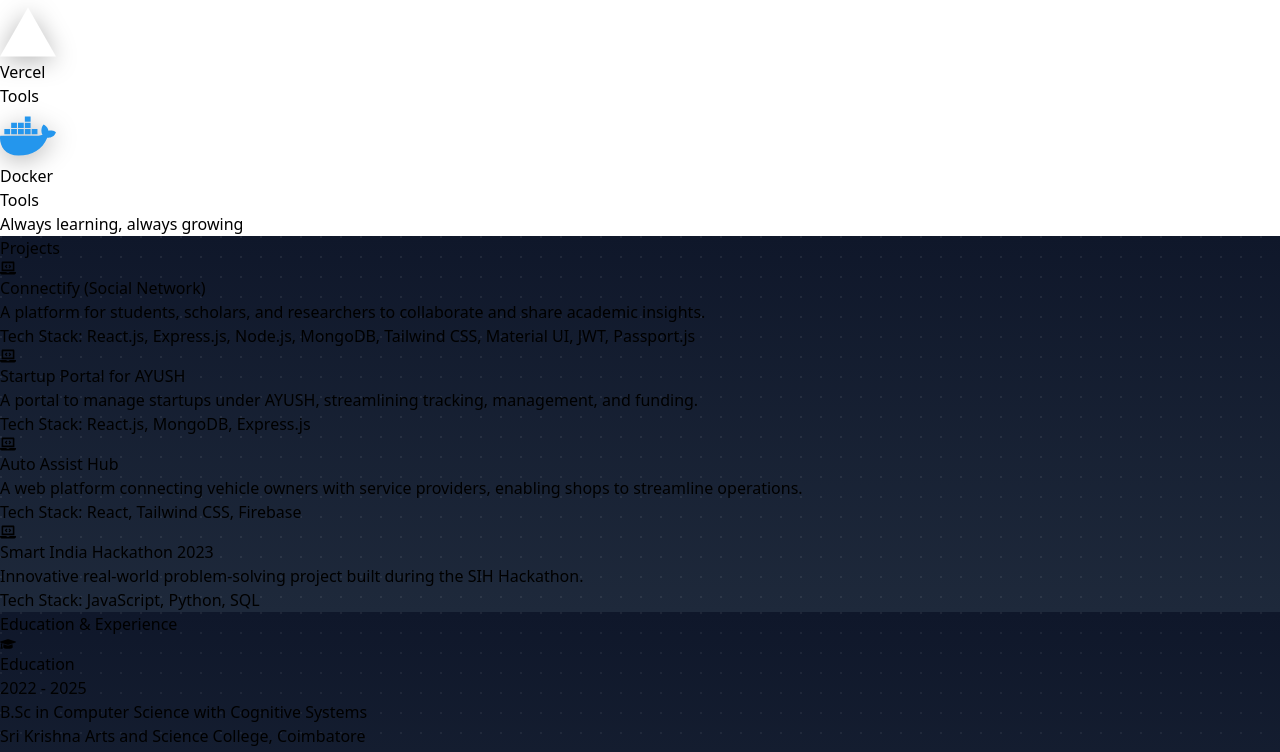
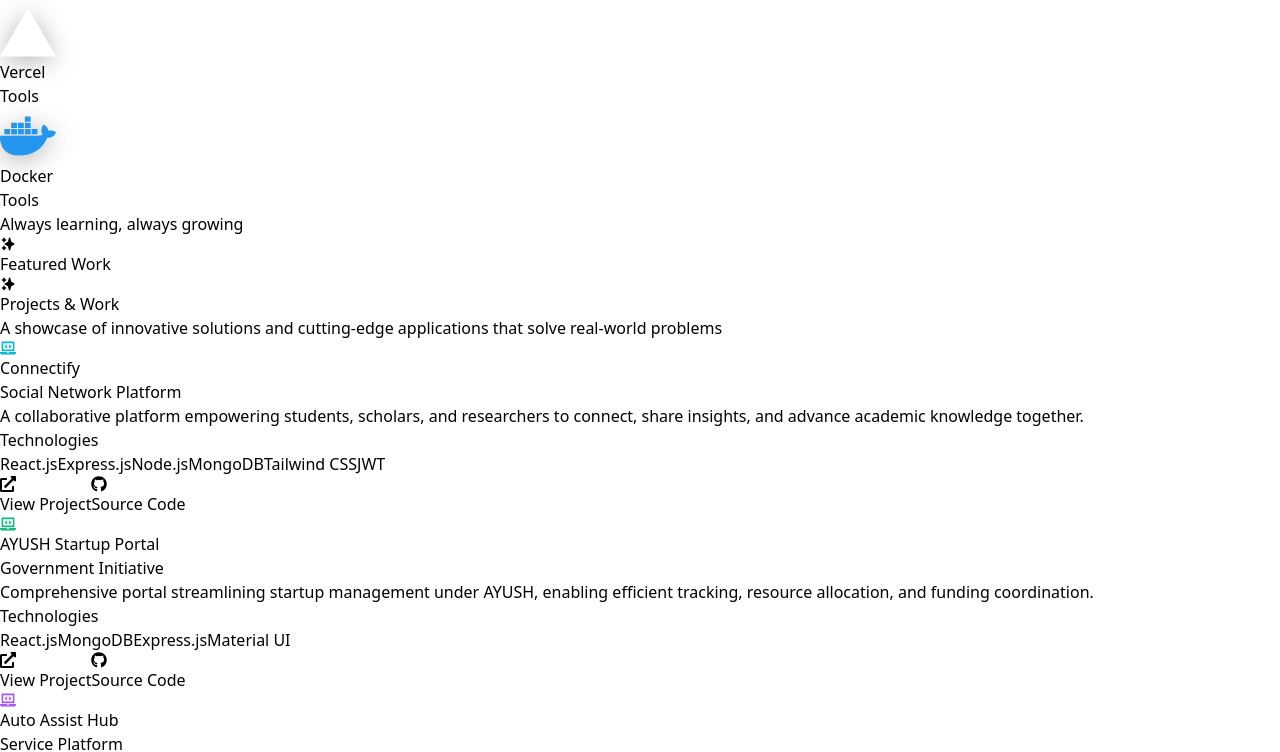
Before and after one commit to Sathyanarayanansakthi/my_site, a React (Vite) app: page / in a window 1280 px wide. Shown: the part 2004-2756 px from the top of the page. Built offline with nearby package versions, Linux system fonts and the light colour scheme.

Commit message:
Update Project.jsx

```diff
--- a/src/components/Project.jsx
+++ b/src/components/Project.jsx
@@ -1,100 +1,295 @@
 import { useRef } from "react";
-import { motion, AnimatePresence, useInView } from "framer-motion";
-import { FaLaptopCode } from "react-icons/fa";
+import { motion, useInView } from "framer-motion";
+import { FaLaptopCode, FaExternalLinkAlt, FaGithub } from "react-icons/fa";
+import { HiSparkles } from "react-icons/hi";
 
 // Projects Data
 const projectsData = [
   {
-    title: "Connectify (Social Network)",
+    title: "Connectify",
+    subtitle: "Social Network Platform",
     description:
-      "A platform for students, scholars, and researchers to collaborate and share academic insights.",
-    techStack:
-      "React.js, Express.js, Node.js, MongoDB, Tailwind CSS, Material UI, JWT, Passport.js",
+      "A collaborative platform empowering students, scholars, and researchers to connect, share insights, and advance academic knowledge together.",
+    techStack: ["React.js", "Express.js", "Node.js", "MongoDB", "Tailwind CSS", "JWT"],
+    gradient: "from-blue-500/20 to-cyan-500/20",
+    iconColor: "#06B6D4",
   },
   {
-    title: "Startup Portal for AYUSH",
+    title: "AYUSH Startup Portal",
+    subtitle: "Government Initiative",
     description:
-      "A portal to manage startups under AYUSH, streamlining tracking, management, and funding.",
-    techStack: "React.js, MongoDB, Express.js",
+      "Comprehensive portal streamlining startup management under AYUSH, enabling efficient tracking, resource allocation, and funding coordination.",
+    techStack: ["React.js", "MongoDB", "Express.js", "Material UI"],
+    gradient: "from-green-500/20 to-emerald-500/20",
+    iconColor: "#10B981",
   },
   {
     title: "Auto Assist Hub",
+    subtitle: "Service Platform",
     description:
-      "A web platform connecting vehicle owners with service providers, enabling shops to streamline operations.",
-    techStack: "React, Tailwind CSS, Firebase",
+      "Innovative web platform bridging vehicle owners and service providers, revolutionizing automotive maintenance workflows and customer experience.",
+    techStack: ["React", "Tailwind CSS", "Firebase", "Real-time DB"],
+    gradient: "from-purple-500/20 to-pink-500/20",
+    iconColor: "#A855F7",
   },
   {
     title: "Smart India Hackathon 2023",
+    subtitle: "Hackathon Project",
     description:
-      "Innovative real-world problem-solving project built during the SIH Hackathon.",
-    techStack: "JavaScript, Python, SQL",
+      "Award-winning solution addressing real-world challenges through innovative technology integration and creative problem-solving methodologies.",
+    techStack: ["JavaScript", "Python", "SQL", "Data Analytics"],
+    gradient: "from-orange-500/20 to-red-500/20",
+    iconColor: "#F97316",
   },
 ];
 
 // Animation Variants
+const containerVariants = {
+  hidden: { opacity: 0 },
+  visible: {
+    opacity: 1,
+    transition: {
+      staggerChildren: 0.15,
+      delayChildren: 0.2,
+    },
+  },
+};
+
 const projectVariants = {
-  hidden: { opacity: 0, y: 50 },
-  visible: (i) => ({
+  hidden: { opacity: 0, y: 50, scale: 0.9 },
+  visible: {
     opacity: 1,
     y: 0,
-    transition: { delay: i * 0.2, type: "spring", stiffness: 100 },
-  }),
+    scale: 1,
+    transition: {
+      type: "spring",
+      stiffness: 80,
+      damping: 15,
+    },
+  },
 };
 
 // Component
 const Projects = () => {
   const ref = useRef(null);
-  const isInView = useInView(ref, { once: true });
+  const isInView = useInView(ref, { once: true, margin: "-100px" });
 
   return (
     <div
       ref={ref}
-      className="min-h-screen py-16 px-6 sm:px-10 text-white"
+      className="relative min-h-screen py-20 px-6 overflow-hidden bg-slate-950"
+    >
+      {/* Animated Background Elements */}
+      <div className="absolute inset-0 overflow-hidden">
+        <motion.div
+          className="absolute w-96 h-96 bg-indigo-600/20 rounded-full blur-3xl -top-48 -right-48"
+          animate={{
+            scale: [1, 1.3, 1],
+            opacity: [0.3, 0.5, 0.3],
+          }}
+          transition={{
+            duration: 10,
+            repeat: Infinity,
+            ease: "easeInOut",
+          }}
+        />
+        <motion.div
+          className="absolute w-96 h-96 bg-purple-600/20 rounded-full blur-3xl bottom-0 -left-48"
+          animate={{
+            scale: [1.3, 1, 1.3],
+            opacity: [0.5, 0.3, 0.5],
+          }}
+          transition={{
+            duration: 10,
+            repeat: Infinity,
+            ease: "easeInOut",
+            delay: 2,
+          }}
+        />
+      </div>
+
+      {/* Grid Pattern */}
+      <div
+        className="absolute inset-0 opacity-10"
         style={{
           backgroundImage: `
-          linear-gradient(to bottom, #0f172a, #1e293b),
-          radial-gradient(circle at 1px 1px, rgba(255, 255, 255, 0.07) 1px, transparent 0)
+            linear-gradient(rgba(99, 102, 241, 0.3) 1px, transparent 1px),
+            linear-gradient(90deg, rgba(99, 102, 241, 0.3) 1px, transparent 1px)
           `,
-        backgroundSize: "100% 100%, 20px 20px",
-        backgroundBlendMode: "overlay",
+          backgroundSize: "50px 50px",
         }}
-    >
-      <AnimatePresence>
-        <motion.h3
+      />
+
+      {/* Content */}
+      <div className="relative z-10 max-w-7xl mx-auto">
+        {/* Header Section */}
+        <motion.div
           initial={{ opacity: 0, y: -30 }}
           animate={{ opacity: 1, y: 0 }}
-          transition={{ duration: 0.8, ease: "easeOut" }}
-          className="text-4xl sm:text-5xl font-bold text-center mb-12 text-teal-300"
+          transition={{ duration: 0.8, ease: [0.22, 1, 0.36, 1] }}
+          className="text-center mb-20"
         >
-          Projects
-        </motion.h3>
+          <motion.div
+            initial={{ opacity: 0, scale: 0.9 }}
+            animate={{ opacity: 1, scale: 1 }}
+            transition={{ duration: 0.5, delay: 0.2 }}
+            className="inline-flex items-center gap-2 mb-6"
+          >
+            <HiSparkles className="text-yellow-400 text-xl" />
+            <span className="px-4 py-2 text-sm font-medium text-indigo-300 border rounded-full bg-indigo-950/50 border-indigo-500/30 backdrop-blur-sm">
+              Featured Work
+            </span>
+            <HiSparkles className="text-yellow-400 text-xl" />
+          </motion.div>
 
-        <div className="grid md:grid-cols-2 gap-8 max-w-6xl mx-auto">
+          <h2 className="text-5xl md:text-6xl lg:text-7xl font-black bg-gradient-to-r from-white via-indigo-200 to-purple-200 bg-clip-text text-transparent mb-6">
+            Projects & Work
+          </h2>
+
+          <p className="text-lg md:text-xl text-slate-400 max-w-3xl mx-auto">
+            A showcase of innovative solutions and cutting-edge applications that solve real-world problems
+          </p>
+        </motion.div>
+
+        {/* Projects Grid */}
+        <motion.div
+          variants={containerVariants}
+          initial="hidden"
+          animate={isInView ? "visible" : "hidden"}
+          className="grid md:grid-cols-2 gap-8"
+        >
           {projectsData.map((project, index) => (
             <motion.div
               key={index}
-              initial="hidden"
-              animate={isInView ? "visible" : "hidden"}
-              custom={index}
               variants={projectVariants}
-              whileHover={{ scale: 1.03 }}
-              className="relative border border-teal-500/30 bg-white/5 backdrop-blur-xl p-6 rounded-2xl shadow-xl transition-transform hover:border-teal-400"
+              className="group relative"
             >
-              <div className="flex items-center gap-4 mb-3">
-                <FaLaptopCode className="text-teal-300 text-3xl" />
-                <h5 className="text-2xl font-semibold text-white">
+              {/* Glow Effect */}
+              <div
+                className="absolute inset-0 rounded-3xl blur-2xl opacity-0 group-hover:opacity-100 transition-opacity duration-700"
+                style={{
+                  background: `linear-gradient(135deg, ${project.iconColor}40, transparent)`,
+                }}
+              />
+
+              {/* Card */}
+              <motion.div
+                whileHover={{ y: -8 }}
+                transition={{ type: "spring", stiffness: 300, damping: 20 }}
+                className="relative h-full backdrop-blur-xl bg-gradient-to-br from-slate-900/90 to-slate-800/50 border border-white/10 p-8 rounded-3xl shadow-2xl overflow-hidden group-hover:border-white/20 transition-all duration-300"
+              >
+                {/* Gradient Background */}
+                <div className={`absolute inset-0 bg-gradient-to-br ${project.gradient} opacity-0 group-hover:opacity-100 transition-opacity duration-500`} />
+
+                {/* Shimmer Effect */}
+                <div className="absolute inset-0 opacity-0 group-hover:opacity-100 transition-opacity duration-700">
+                  <div className="absolute inset-0 bg-gradient-to-r from-transparent via-white/5 to-transparent -translate-x-full group-hover:translate-x-full transition-transform duration-1000" />
+                </div>
+
+                {/* Content */}
+                <div className="relative z-10">
+                  {/* Header */}
+                  <div className="flex items-start justify-between mb-6">
+                    <div className="flex items-center gap-4">
+                      <motion.div
+                        whileHover={{ rotate: 360, scale: 1.1 }}
+                        transition={{ duration: 0.6 }}
+                        className="p-3 rounded-xl bg-slate-800/50 backdrop-blur-sm border border-white/10"
+                      >
+                        <FaLaptopCode
+                          className="text-3xl"
+                          style={{ color: project.iconColor }}
+                        />
+                      </motion.div>
+                      <div>
+                        <h5 className="text-2xl font-bold text-white mb-1">
                           {project.title}
                         </h5>
+                        <p className="text-sm font-medium text-slate-400">
+                          {project.subtitle}
+                        </p>
                       </div>
-              <p className="text-gray-300 mb-3">{project.description}</p>
-              <p className="text-sm text-teal-200">
-                <span className="font-semibold">Tech Stack:</span>{" "}
-                {project.techStack}
+                    </div>
+                  </div>
+
+                  {/* Description */}
+                  <p className="text-slate-300 leading-relaxed mb-6">
+                    {project.description}
                   </p>
+
+                  {/* Tech Stack */}
+                  <div className="mb-6">
+                    <p className="text-xs font-semibold text-slate-400 mb-3 uppercase tracking-wider">
+                      Technologies
+                    </p>
+                    <div className="flex flex-wrap gap-2">
+                      {project.techStack.map((tech, i) => (
+                        <motion.span
+                          key={i}
+                          initial={{ opacity: 0, scale: 0 }}
+                          animate={{ opacity: 1, scale: 1 }}
+                          transition={{ delay: 0.5 + i * 0.1 }}
+                          className="px-3 py-1.5 text-xs font-medium text-white bg-slate-800/70 backdrop-blur-sm border border-white/10 rounded-lg hover:border-white/30 transition-colors"
+                        >
+                          {tech}
+                        </motion.span>
+                      ))}
+                    </div>
+                  </div>
+
+                  {/* Action Buttons */}
+                  <div className="flex gap-3 pt-4 border-t border-white/10">
+                    <motion.button
+                      whileHover={{ scale: 1.05 }}
+                      whileTap={{ scale: 0.95 }}
+                      className="flex items-center gap-2 px-4 py-2 text-sm font-medium text-white bg-slate-800/50 backdrop-blur-sm border border-white/10 rounded-lg hover:bg-slate-800 hover:border-white/30 transition-all"
+                    >
+                      <FaExternalLinkAlt className="text-xs" />
+                      View Project
+                    </motion.button>
+                    <motion.button
+                      whileHover={{ scale: 1.05 }}
+                      whileTap={{ scale: 0.95 }}
+                      className="flex items-center gap-2 px-4 py-2 text-sm font-medium text-white bg-slate-800/50 backdrop-blur-sm border border-white/10 rounded-lg hover:bg-slate-800 hover:border-white/30 transition-all"
+                    >
+                      <FaGithub />
+                      Source Code
+                    </motion.button>
+                  </div>
+                </div>
+
+                {/* Corner Decoration */}
+                <div className="absolute top-0 right-0 w-24 h-24 opacity-0 group-hover:opacity-100 transition-opacity duration-500">
+                  <div
+                    className="absolute top-4 right-4 w-4 h-4 rounded-full animate-pulse"
+                    style={{ backgroundColor: project.iconColor, opacity: 0.6 }}
+                  />
+                  <div
+                    className="absolute top-8 right-8 w-2 h-2 rounded-full animate-pulse"
+                    style={{ backgroundColor: project.iconColor, opacity: 0.4, animationDelay: '0.5s' }}
+                  />
+                </div>
+              </motion.div>
             </motion.div>
           ))}
+        </motion.div>
+
+        {/* Bottom CTA */}
+        <motion.div
+          initial={{ opacity: 0, y: 30 }}
+          animate={{ opacity: 1, y: 0 }}
+          transition={{ duration: 0.8, delay: 0.8 }}
+          className="text-center mt-16"
+        >
+          <motion.button
+            whileHover={{ scale: 1.05, y: -2 }}
+            whileTap={{ scale: 0.98 }}
+            className="px-8 py-4 text-lg font-semibold text-white bg-gradient-to-r from-indigo-600 to-purple-600 rounded-xl hover:from-indigo-500 hover:to-purple-500 transition-all duration-300 shadow-lg shadow-indigo-500/50"
+          >
+            View All Projects
+          </motion.button>
+        </motion.div>
       </div>
-      </AnimatePresence>
     </div>
   );
 };
```
Lines whose indentation alone changed are shown as unchanged.
